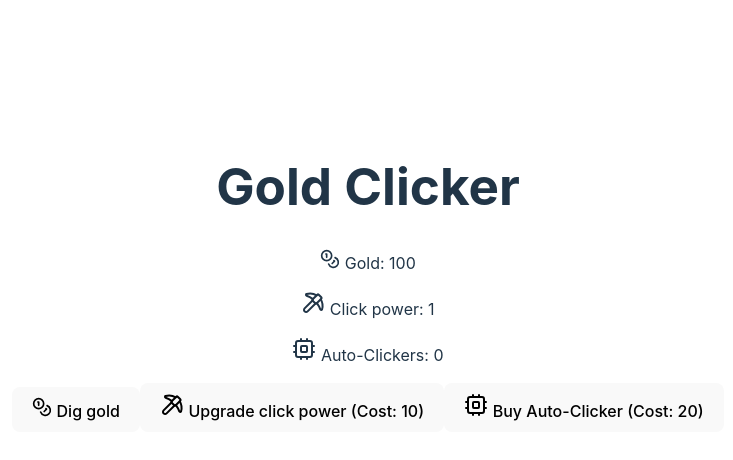
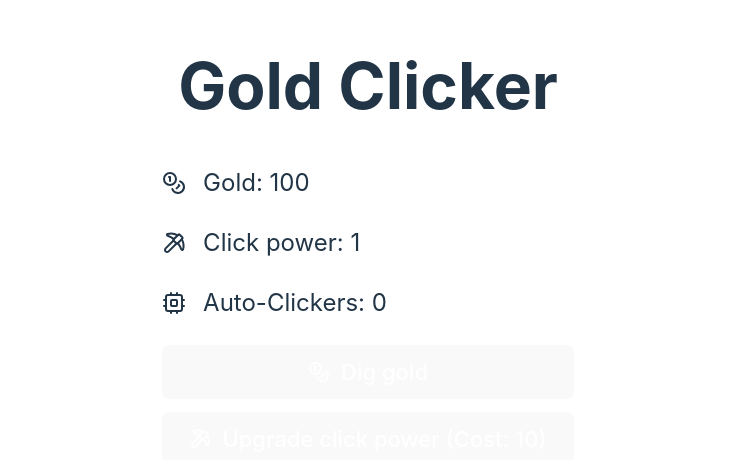
Before and after one commit to morfidon/react_pl_kurs, a React (Vite) app: page / in a window 1280 px wide. Shown: the part 122-582 px from the top of the page, without its empty margins (272-1005 px from the left). Built offline with nearby package versions, Linux system fonts and the light colour scheme.

Commit message:
Component CSS

```diff
--- /dev/null
+++ b/src/components/GoldClicker.css
@@ -0,0 +1,68 @@
+
+.gold-clicker {
+    font-size: 16px; /* Base font size */
+}
+
+.stats {
+    margin-bottom: 20px;
+    font-size: 1.2em; /* Slightly larger than base */
+}
+
+.stats p {
+    display: flex;
+    align-items: center;
+    gap: 5px;
+}
+
+.stats svg {
+    width: 1em;
+    height: 1em;
+    margin-right: 0.5em;
+}
+
+.buttons {
+    display: flex;
+    flex-direction: column;
+    font-size: 1.1em; /* Slightly larger than base for buttons */
+}
+
+button {
+    display: flex;
+    align-items: center;
+    justify-content: center;
+    background-color: #4a5568;
+    color: white;
+    border: none;
+    padding: 0.6em 1.2em;
+    margin-bottom: 0.6em;
+    cursor: pointer;
+    transition: background-color 0.3s;
+}
+
+button:hover {
+    background-color: #2d3748;
+}
+
+button:disabled {
+    opacity: 0.5;
+    cursor: not-allowed;
+}
+
+button svg {
+    width: 1em;
+    height: 1em;
+    margin-right: 0.5em;
+}
+
+/* Responsive font sizes */
+@media (min-width: 768px) {
+    .gold-clicker {
+        font-size: 18px;
+    }
+}
+
+@media (min-width: 1024px) {
+    .gold-clicker {
+        font-size: 20px;
+    }
+}
--- a/src/components/GoldClicker.jsx
+++ b/src/components/GoldClicker.jsx
@@ -1,5 +1,6 @@
 import { useState, useEffect } from 'react';
 import { Coins, Pickaxe, Cpu } from 'lucide-react'
+import './GoldClicker.css'
 function GoldClicker()
 {
     const [gold, setGold] = useState(100);
@@ -34,20 +35,24 @@ function GoldClicker()
         }
     }
     return(
-        <div>
+        <div className="gold-clicker">
             <h1>Gold Clicker</h1>
-            <p><Coins size={20} /> Gold: {gold}</p>
+            <div className="stats">
+                <p><Coins /> Gold: {gold}</p>
                 <p><Pickaxe /> Click power: {clickPower}</p>
                 <p><Cpu /> Auto-Clickers: {autoClickers}</p>
+            </div>
+            <div className="buttons">
                 <button onClick={() => setGold(prevGold => prevGold + clickPower)
 
-            }><Coins size={20} /> Dig gold</button>
+                }><Coins /> Dig gold</button>
                 <button onClick={upgradeClickPower} disabled={gold < clickUpgradeCost}>
                 <Pickaxe /> Upgrade click power (Cost: {clickUpgradeCost})
                 </button>
                 <button onClick={buyAutoClicker} disabled={gold < autoClickerCost}>
                 <Cpu /> Buy Auto-Clicker (Cost: {autoClickerCost})
                 </button>
+            </div>
 
 
         </div>
```
Lines whose indentation alone changed are shown as unchanged.
